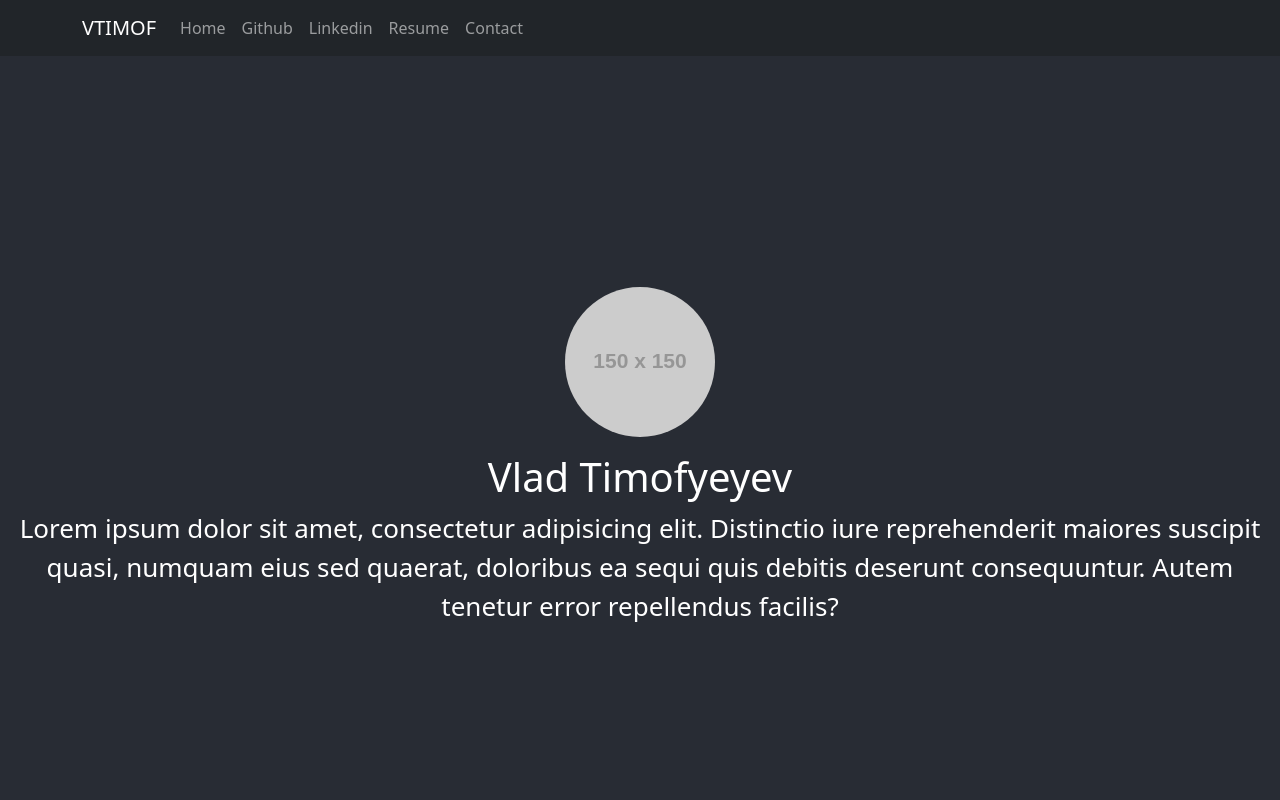
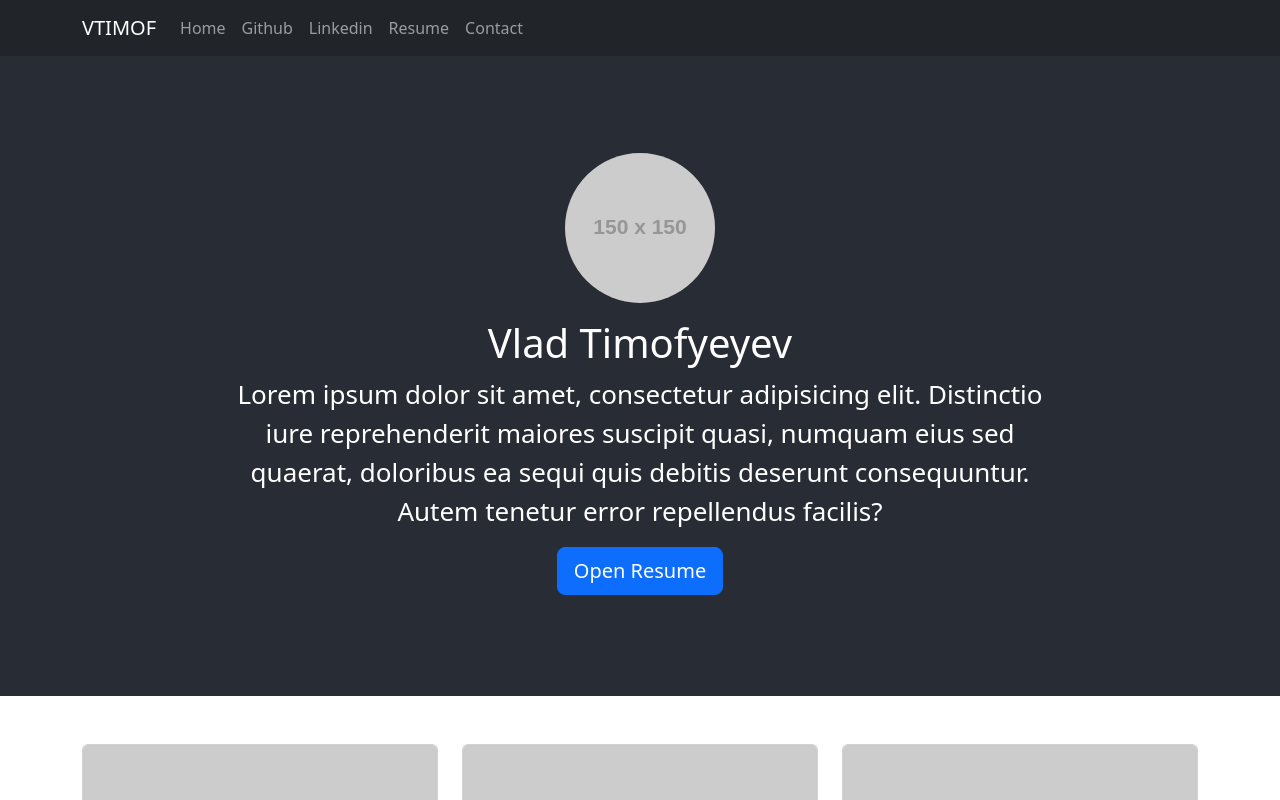
Before and after one commit to VladT7/portfolio, a React (Create React App) app: page / in a window 1280 px wide. Shown: the top 800 px of the page. Built offline with nearby package versions, Linux system fonts and the light colour scheme.

Commit message:
add resume button

```diff
--- a/src/App.css
+++ b/src/App.css
@@ -5,7 +5,7 @@
 
 .App-header {
   background-color: #282c34;
-  min-height: 100vh;
+  min-height: 80vh;
   display: flex;
   flex-direction: column;
   align-items: center;
--- a/src/components/Header.tsx
+++ b/src/components/Header.tsx
@@ -1,13 +1,8 @@
 import { Navbar, Container } from "react-bootstrap";
 import Nav from "react-bootstrap/esm/Nav";
-import NavDropdown from "react-bootstrap/esm/NavDropdown";
-import Button from "react-bootstrap/esm/Button";
 function Header() {
   return (
-    //navbar with placeholder for logo and nav buttons to sections
-
-    <header>
-      <Navbar bg="dark" variant="dark">
+    <Navbar bg="dark" variant="dark" expand="md">
       <Container>
         <Navbar.Brand href="#home">VTIMOF</Navbar.Brand>
         <Navbar.Toggle aria-controls="basic-navbar-nav" />
@@ -22,7 +17,6 @@ function Header() {
         </Navbar.Collapse>
       </Container>
     </Navbar>
-    </header>
   );
 }
 
--- a/src/components/LandingPage.tsx
+++ b/src/components/LandingPage.tsx
@@ -1,8 +1,9 @@
 import { Container, Row, Col, Image } from "react-bootstrap";
+import ResumeButton from "./ResumeButton";
 function LandingPage() {
   return (
     <Row className="justify-content-center mt-3">
-      <Col xs={6} lg={12} className="text-center">
+      <Col xs={6} lg={8} className="text-center">
         <Image src="https://via.placeholder.com/150x150" roundedCircle />
         <h1 className="mt-3">Vlad Timofyeyev</h1>
         <p>
@@ -11,6 +12,7 @@ function LandingPage() {
           doloribus ea sequi quis debitis deserunt consequuntur. Autem tenetur
           error repellendus facilis?
         </p>
+        <ResumeButton></ResumeButton>
       </Col>
     </Row>
   );
--- /dev/null
+++ b/src/components/ResumeButton.tsx
@@ -0,0 +1,19 @@
+import { Button } from "react-bootstrap";
+
+function ResumeButton() {
+  const handleClick = () => {
+    window.open("/path/to/pdf/document.pdf", "_blank");
+  };
+  return (
+    <Button
+      variant="primary"
+      size="lg"
+      style={{ marginBottom: 20 }}
+      onClick={handleClick}
+    >
+      Open Resume
+    </Button>
+  );
+}
+
+export default ResumeButton;
```
Lines whose indentation alone changed are shown as unchanged.
